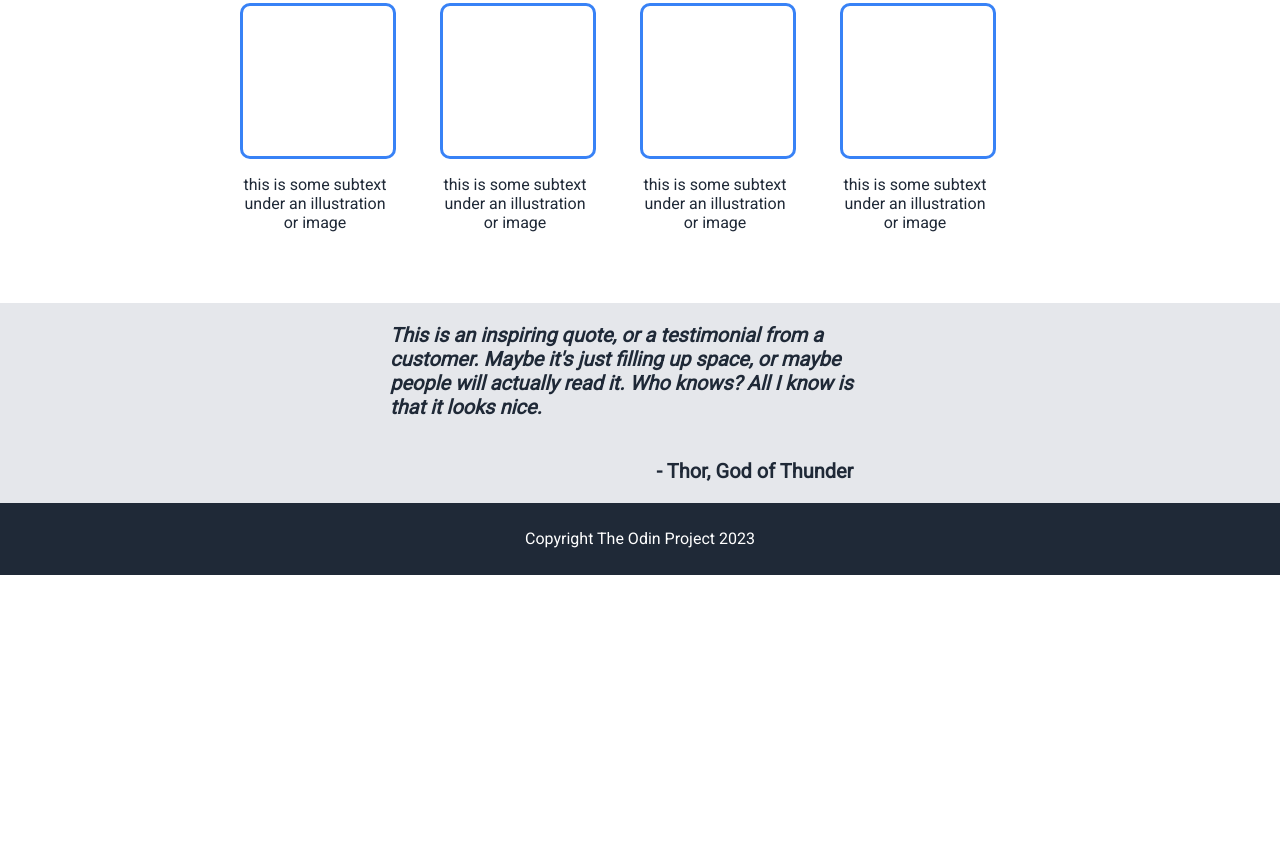
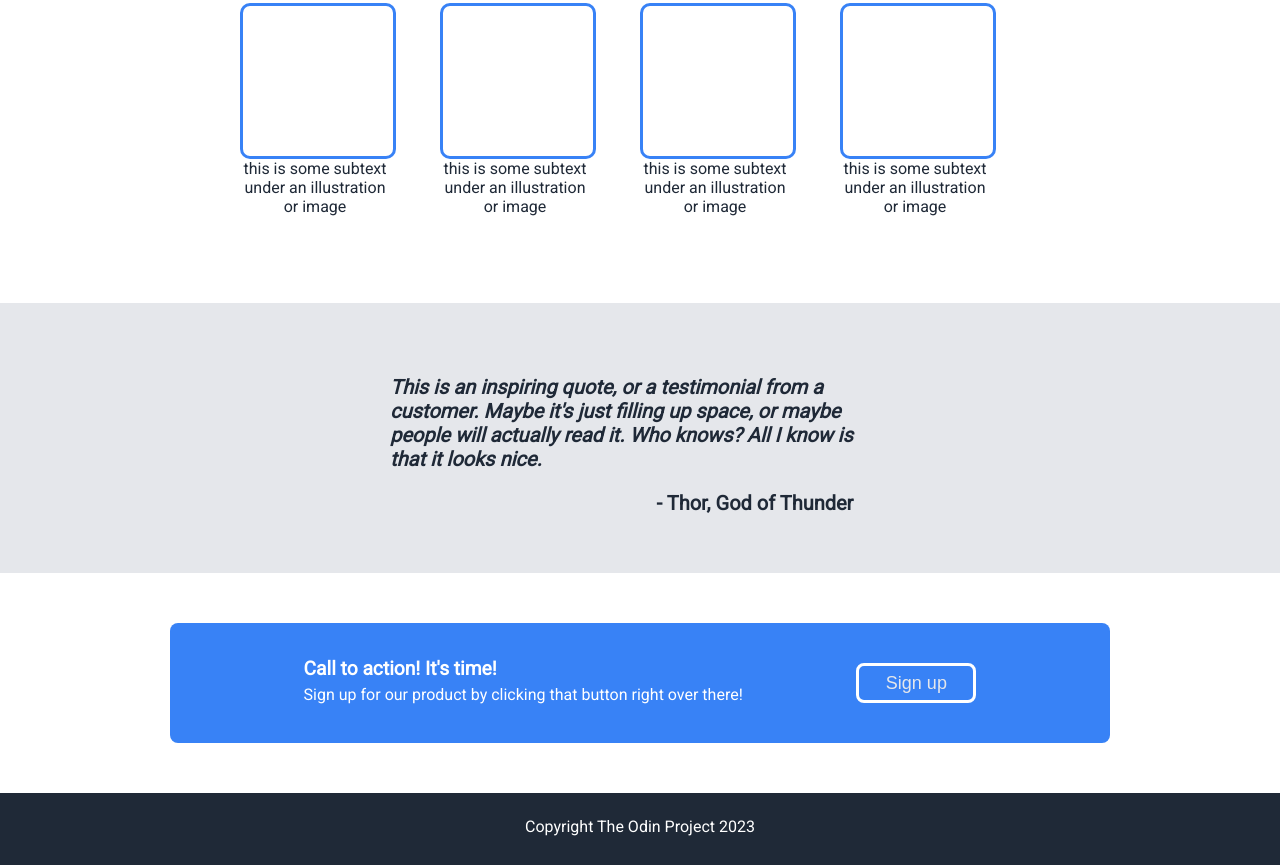
Before and after one commit to SkyeH-M/landing-page, a plain HTML site: page index.html in a window 1280 px wide. Shown: the part 549-1414 px from the top of the page. Before the commit the page ends 1124 px from the top, so only its background shows below. Drawn offline with Linux system fonts and the light colour scheme.

Commit message:
Completed mock up recreation

```diff
--- a/index.html
+++ b/index.html
@@ -71,6 +71,17 @@
       </h3>
       <p>- Thor, God of Thunder</p>
     </div>
+    <div class="action-container">
+      <div class="action-div">
+        <div class="text">
+          <h4>Call to action! It's time!</h4>
+          <p>
+            Sign up for our product by clicking that button right over there!
+          </p>
+        </div>
+        <button>Sign up</button>
+      </div>
+    </div>
     <footer>
       <p>Copyright The Odin Project 2023</p>
     </footer>
--- a/style.css
+++ b/style.css
@@ -20,6 +20,7 @@ header {
 }
 
 .top h2,
+h4,
 p,
 a {
   color: white;
@@ -71,6 +72,7 @@ header ul {
 .subtext {
   font-size: 18px;
   color: #e5e7eb;
+  margin-top: 10px;
 }
 
 .awesome button {
@@ -129,6 +131,7 @@ button {
   flex-direction: column;
   justify-content: center;
   align-items: center;
+  height: 270px;
 }
 
 .quote-div p {
@@ -148,6 +151,49 @@ h3 {
   justify-content: center;
 }
 
+.action-container {
+  display: flex;
+  justify-content: center;
+  align-items: center;
+}
+
+.action-div {
+  background-color: #3882f6;
+  height: 80px;
+  width: 900px;
+  margin-bottom: 50px;
+  margin-top: 50px;
+  display: flex;
+  padding: 20px;
+  border-radius: 8px;
+  display: flex;
+  justify-content: space-evenly;
+}
+
+.text {
+  display: flex;
+  flex-direction: column;
+  justify-content: center;
+}
+
+.text h4 {
+  font-size: 1.2rem;
+}
+
+.text h4,
+p {
+  margin-top: 0;
+  margin-bottom: 5px;
+}
+
+.action-div button {
+  height: 40px;
+  width: 120px;
+  background-color: #3882f6;
+  border: solid 3px white;
+  margin-top: 20px;
+}
+
 footer {
   background: #1f2937;
   color: white;
```
